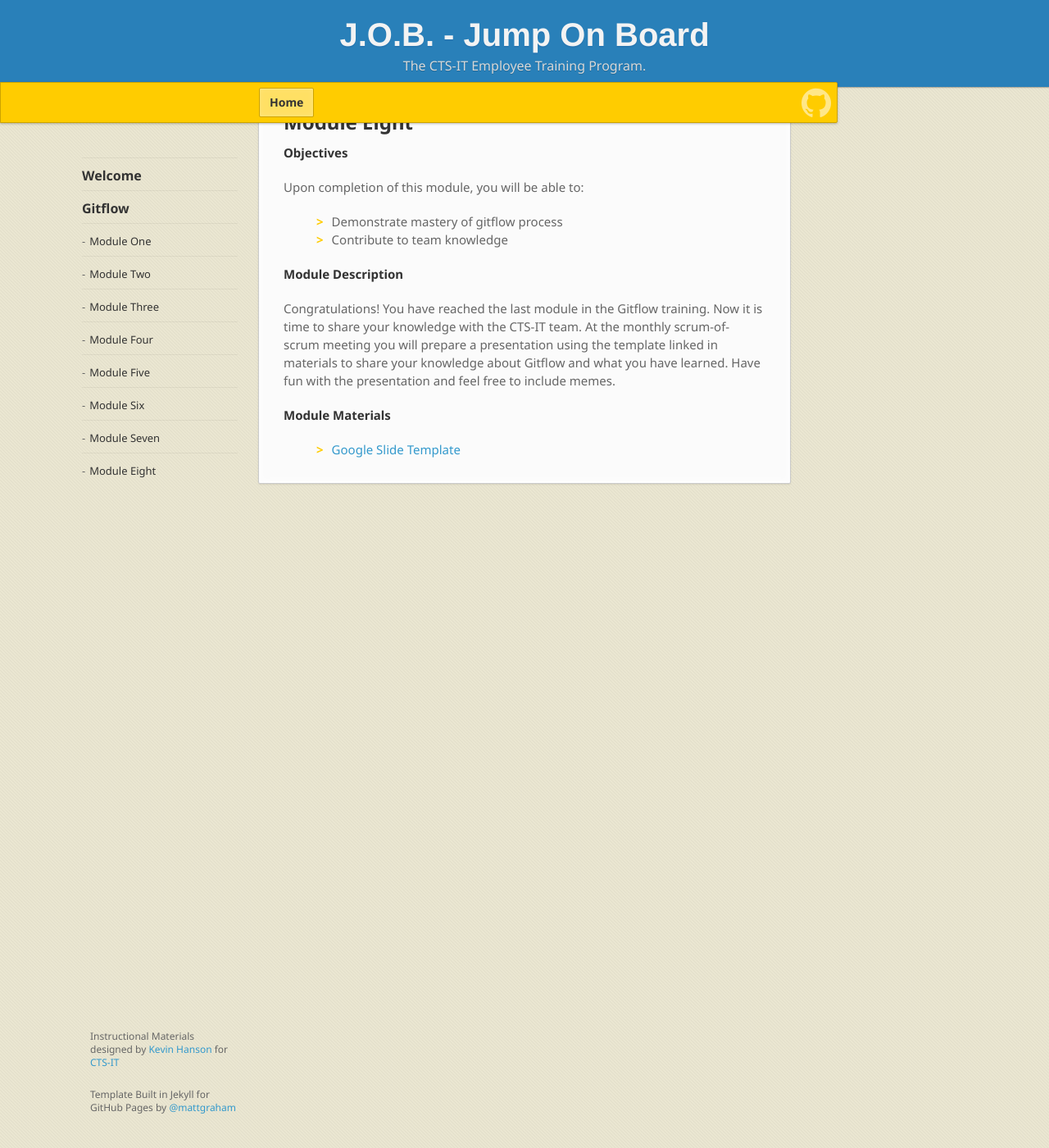
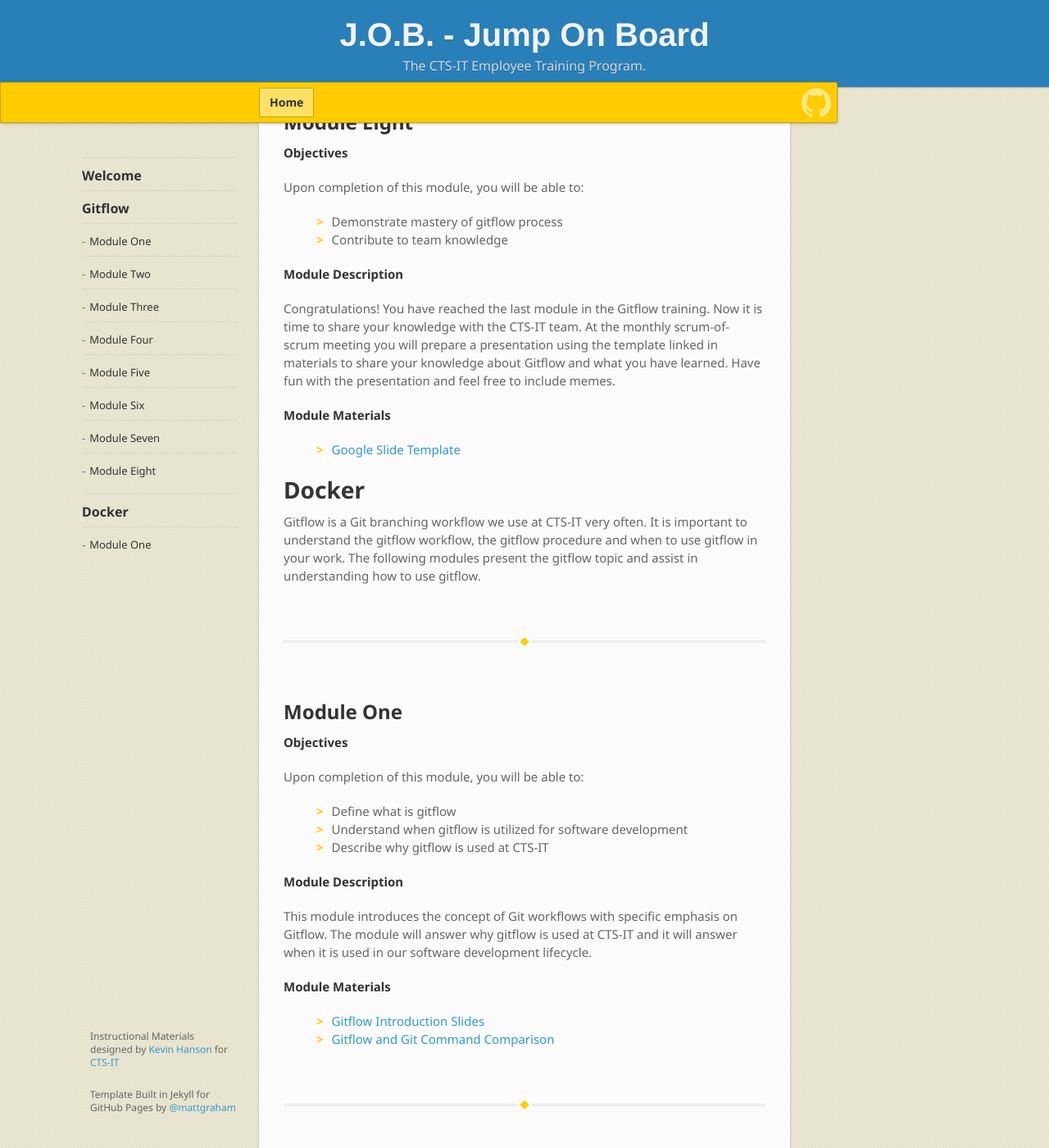
Before and after one commit to stokes-uf/J.O.B.-Jump-On-Board, a Jekyll site: the page built from index.md, in a window 1280 px wide and 1400 px high, scrolled down 5209 px. Shown: the whole window at 82% size. Built offline with Jekyll 4.4.1, drawn with Linux system fonts in a browser that asks for light colours; nearby versions of some CDN libraries; some web fonts are replaced; some of the changed text lies outside the part shown.

Commit message:
add a new header 1 section for docker

```diff
--- a/_layouts/home.html
+++ b/_layouts/home.html
@@ -8,12 +8,12 @@
 
   <section>
     <h1>Welcome</h1>
-    <p>As a new employee we want you to be successful in your work. We have developed several training tutorials and instructions to get you started. Welcome to the team!</p>
+    <p>As an employee we want you to be successful in your work. This site contains several training programs designed to increase your knowledge of tools used at CTS-IT.</p>
 <!--
     <p><img src="https://www.ctsi.ufl.edu/files/2010/11/BW_CTSI-website-update_JSJ_JJ73655.jpg" alt="CTS-IT Employees" height="427" width="640"></p>
 -->
     <p><img src="assets/images/2017teamphoto.jpg"
-    <p>Our training program is continualy evolving as is the technology we work with so as new content is available we will publish to this repository and site for your continued education.  </p>
+    <p>Our training program is continualy evolving as is the technology we work with so as new content is available we will publish to this  site for your continued education.  </p>
 <br>
 <br>
 <hr>
@@ -200,6 +200,36 @@
       <li><a href="https://docs.google.com/presentation/d/1Y6wQ0bwU7c29CFkWvu5q6kbjASkwGzj2CQm42sUTXy0/edit?usp=sharing" target="_blank">Google Slide Template</a></li>
     </ul>
 
+    <h1>Docker</h1>
+    <p>Gitflow is a Git branching workflow we use at CTS-IT very often. It is important to understand the gitflow workflow, the gitflow procedure and when to use gitflow in your work. The following modules present the gitflow topic and assist in understanding how to use gitflow.</p>
+    <br>
+    <br>
+    <hr>
+    <br>
+    <br>
+    <h2>Module One</h2>
+
+    <p><strong>Objectives</strong></p>
+    <p>Upon completion of this module, you will be able to:</p>
+    <ul>
+      <li>Define what is gitflow</li>
+      <li>Understand when gitflow is utilized for software development</li>
+      <li>Describe why gitflow is used at CTS-IT</li>
+    </ul>
+
+    <p><strong>Module Description</strong></p>
+    <p>This module introduces the concept of Git workflows with specific emphasis on Gitflow. The module will answer why gitflow is used at CTS-IT and it will answer when it is used in our software development lifecycle. </p>
+
+    <p><strong>Module Materials</strong></p>
+    <ul>
+      <li><a href="https://docs.google.com/presentation/d/1hdr4bp6NqYSJCxwubZKOy7ZtYxLYHtbmtRsvRGFsifg/edit?usp=sharing" target="_blank">Gitflow Introduction Slides</a></li>
+      <li><a href="https://github.com/ctsit/J.O.B.-Jump-On-Board/blob/gh-pages/git-gitflow-comparison.md" target="_blank">Gitflow and Git Command Comparison</a></li>
+    </ul>
+    <br>
+    <br>
+    <hr>
+    <br>
+    <br>
 
     </section>
 
```
